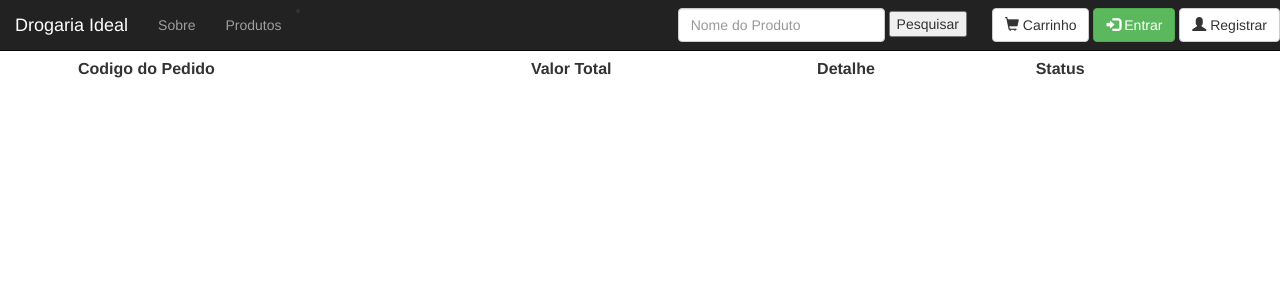
After one commit to ulyssesBML/Requisitos04-DrogariaIdeal, a Django app: page /cart/list_order_history/ in a window 1280 px wide. The commit adds this page. Shown: the top 300 px of the page. Run offline with Django 3.2, Linux system fonts and the light colour scheme; tables that the repository leaves empty hold one stand-in row (values such as "Sample post"); lists and menus that the app fills with data are empty; some libraries are stand-ins or nearby versions.

Commit message:
list order history, fixed initial page html

```diff
--- a/DrogariaIdeal/cart/models.py
+++ b/DrogariaIdeal/cart/models.py
@@ -44,7 +44,7 @@ class Order(models.Model):
 
     STATE = (
         ('pending', 'Pendente'),
-        ('finished', 'Terminado'),
+        ('delivered', 'Entregue'),
         ('cancelled', 'Cancelado'),
     )
     state = models.CharField(
--- /dev/null
+++ b/DrogariaIdeal/cart/templates/listOrders/list_order_history.html
@@ -0,0 +1,29 @@
+{% extends 'base.html' %}
+{% load crispy_forms_tags %}
+
+{% block body %}
+
+ {% csrf_token %}
+<div class = "container" style="padding:10px;display:table;">
+<a class="btn btn-primary" href="{% url 'products:create_product' %}">Carrinho</a>
+<table class="table table-hover" style="margin:5px;">
+
+  <tr>
+    <th>Codigo do Pedido</th>
+    <th>Valor Total</th>
+    <th>Detalhe</th>
+    <th>Status</th>
+  </tr>
+  {% for order in all_orders %}
+  <tr>
+    <td>{{order.id }}</td>
+    <td>{{order.total_price }} R$</td>
+    <td><a class="glyphicon glyphicon-tags" href = "{% url 'cart:list_products_order' order.id %}"></a></td>
+    <td>{{order.get_state_display}}</td>
+    <td><a class="glyphicon glyphicon-remove" onclick="return confirm('Voce tem certeza que deseja cancelar este pedido?')" href = "{% url 'cart:cancel_order' order.id %}" ></a></td>
+  </tr>
+  {% endfor %}
+
+</table>
+
+{% endblock %}
--- a/DrogariaIdeal/cart/urls.py
+++ b/DrogariaIdeal/cart/urls.py
@@ -10,7 +10,9 @@ urlpatterns = [
     url(r'^show_cart/', views.show_cart, name = 'show_cart'),
     url(r'^remove_from_cart/(?P<product_id>[0-9]+)/', views.remove_from_cart, name="remove_from_cart"),
     url(r'^list_orders/', views.list_orders, name='list_orders'),
+    url(r'^list_order_history/', views.list_order_history, name='list_order_history'),
     url(r'^list_products_order/(?P<order_id>[0-9]+)/', views.list_products_order, name='list_products_order'),
     url(r'^cancel_order/(?P<order_id>[0-9]+)/', views.cancel_order, name='cancel_order'),
+
 ]
 static(settings.MEDIA_URL, document_root=settings.MEDIA_ROOT)
--- a/DrogariaIdeal/cart/views.py
+++ b/DrogariaIdeal/cart/views.py
@@ -74,6 +74,19 @@ def list_orders(request):
     return render(request,"listOrders/list_orders.html", context)
 
 
+def list_order_history(request):
+
+    context = {}
+
+    context['user'] = request.user
+    if request.user.is_superuser:
+        context['all_orders'] = Order.objects.filter()
+    else:
+        context['all_orders'] = Order.objects.filter(user = request.user.id)
+
+    return render(request,"listOrders/list_order_history.html", context)
+
+
 def list_products_order(request,order_id):
     context = {}
     products = []
--- a/DrogariaIdeal/templates/base.html
+++ b/DrogariaIdeal/templates/base.html
@@ -35,7 +35,7 @@
     <body>
         <!-- Navigation -->
         <nav class="navbar navbar-inverse navbar-fixed-top" role="navigation">
-            <div class="container">
+            <div class="container-fluid">
                 <!-- Brand and toggle get grouped for better mobile display -->
                 <div class="navbar-header">
                     <button type="button" class="navbar-toggle" data-toggle="collapse" data-target="#bs-example-navbar-collapse-1">
@@ -78,7 +78,7 @@
 
                 </div>
              <!-- Collect the nav links, forms, and other content for toggling -->
-                <div class="collapse navbar-collapse" id="bs-example-navbar-collapse-1">
+                <!-- <div> -->
                     <ul class="nav navbar-nav">
                         <li>
                             <a href="#">Sobre</a>
@@ -89,16 +89,19 @@
                         {% if user.is_authenticated %}
                         {% if user.is_superuser %}
                         <li>
-                                <a href="{% url 'cart:list_orders' %}"><b>Pedidos<b></a>
+                            <a href="{% url 'cart:list_orders' %}">Pedidos</a>
                         </li>
                         {% else %}
                         <li>
-                                <a href="{% url 'cart:list_orders' %}"><b>Meus Pedidos<b></a>
+                            <a href="{% url 'cart:list_orders' %}">Meus Pedidos</a>
                         </li>
                         {% endif %}
 
                         <li>
-                                <a href="{% url 'users:dashboard' %}"><b>{{ request.user.username }}<b></a>
+                            <a href="{% url 'cart:list_order_history' %}">Histórico de Pedidos</a>
+                        </li>
+                        <li>
+                            <a href="{% url 'users:dashboard' %}">{{ request.user.username }}</a>
                         </li>
 
                         {% endif %}
@@ -111,7 +114,7 @@
                         </form>
                     </li>
 
-                </div>
+                <!-- </div> -->
 
              <!-- /.navbar-collapse -->
             </div>
```
Also changed, not shown: DrogariaIdeal/cart/templates/listOrders/list_orders.html (+6 -1 lines). Lines whose indentation alone changed are shown as unchanged.
